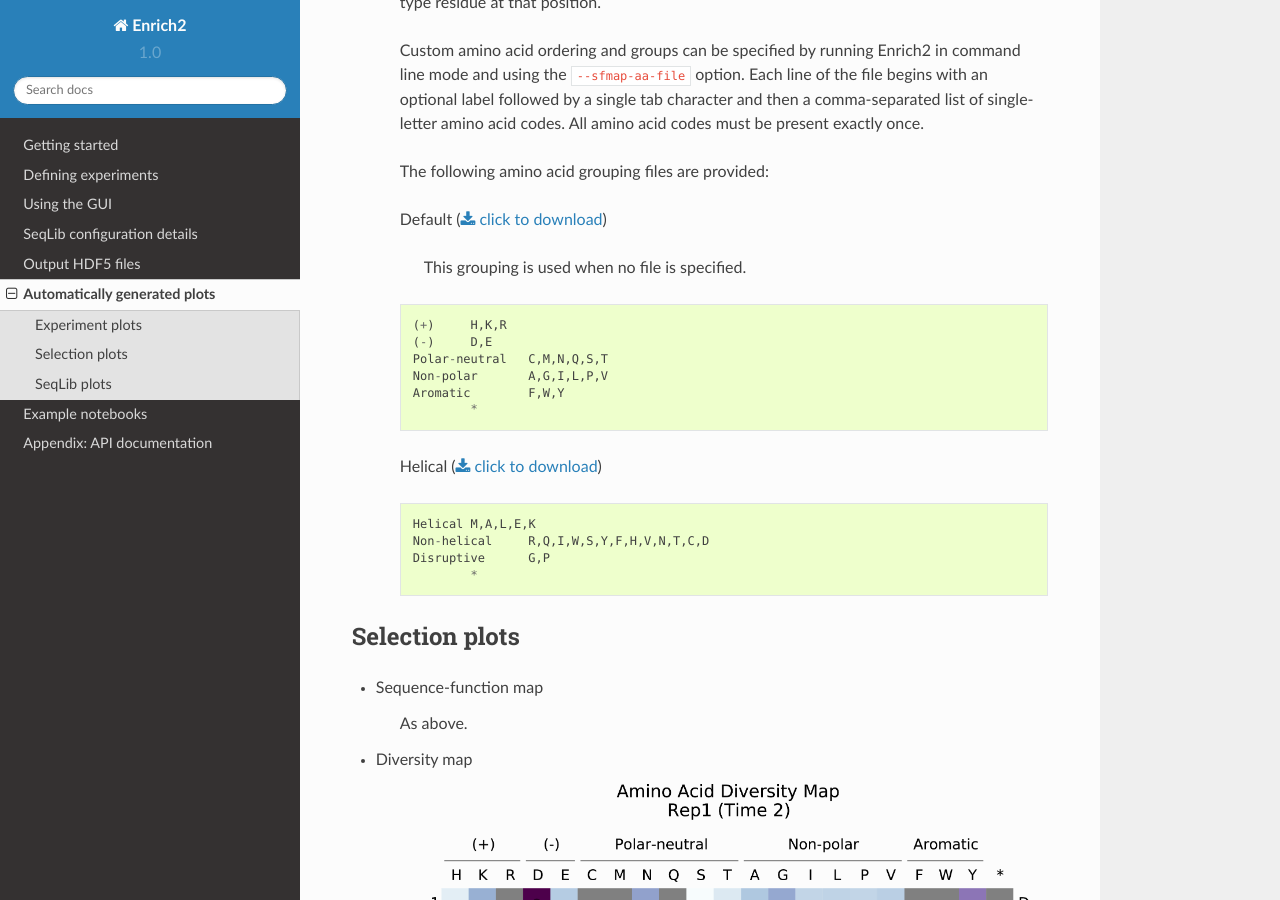
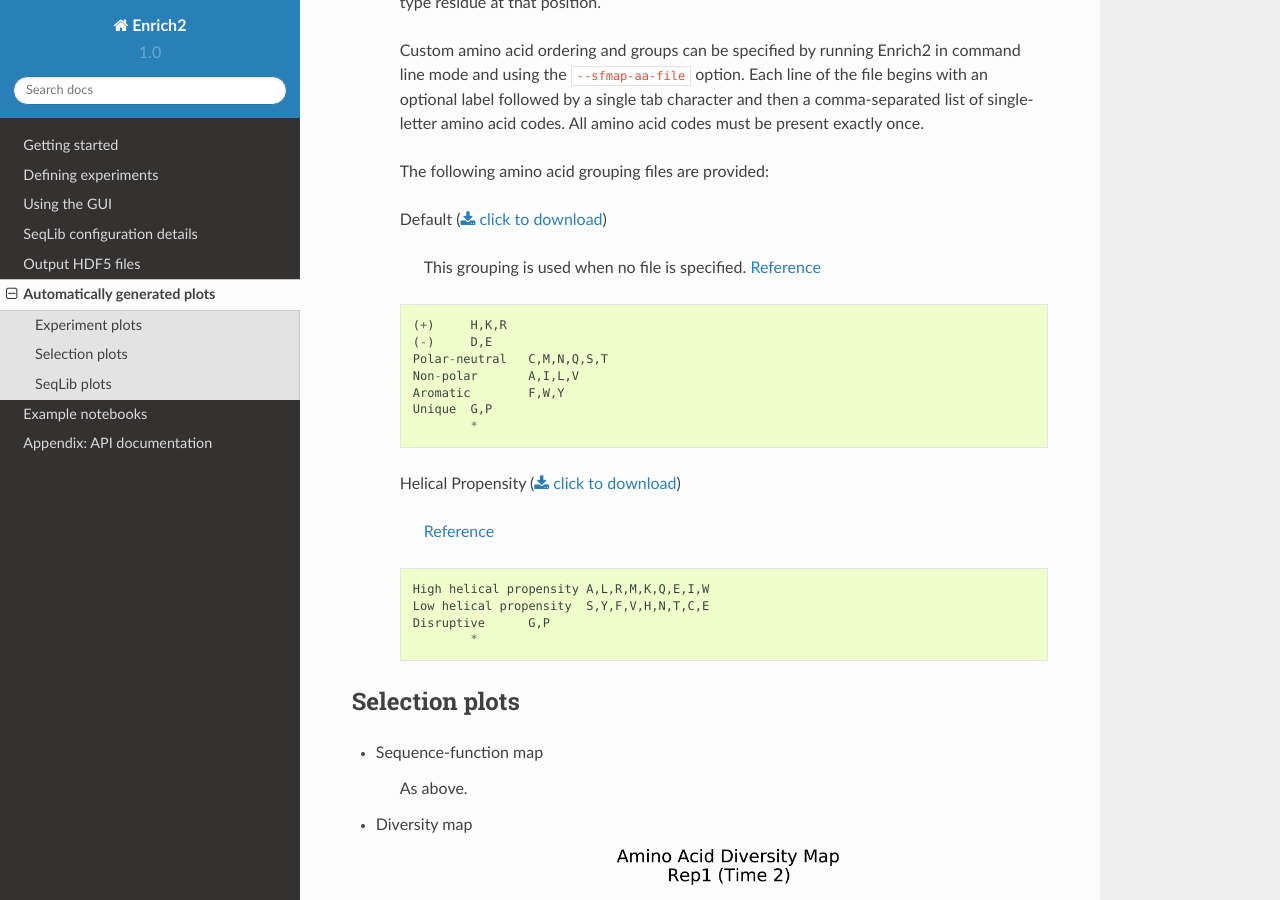
Before and after one commit to FowlerLab/Enrich2, a Sphinx documentation site: the page built from docs/plots.rst, in a window 1280 px wide and 900 px high, scrolled down 1702 px. Built offline with Sphinx 7.4.7 and the Read the Docs theme 2.0.0, drawn with Linux system fonts in a browser that asks for light colours; formulas are drawn with MathJax 3.

Commit message:
Updated sequence-function map amino acid groupings.

```diff
--- a/docs/_static/sfmap_aa_files/aa_helical.txt
+++ /dev/null
@@ -1,4 +0,0 @@
-Helical	M,A,L,E,K
-Non-helical	R,Q,I,W,S,Y,F,H,V,N,T,C,D
-Disruptive	G,P
-	*
--- a/docs/_static/sfmap_aa_files/aa_default.txt
+++ b/docs/_static/sfmap_aa_files/aagroup_default.txt
@@ -1,6 +1,7 @@
 (+)	H,K,R
 (-)	D,E
 Polar-neutral	C,M,N,Q,S,T
-Non-polar	A,G,I,L,P,V
+Non-polar	A,I,L,V
 Aromatic	F,W,Y
+Unique	G,P
 	*
--- /dev/null
+++ b/docs/_static/sfmap_aa_files/aagroup_helical_propensity.txt
@@ -0,0 +1,4 @@
+High helical propensity	A,L,R,M,K,Q,E,I,W
+Low helical propensity	S,Y,F,V,H,N,T,C,E
+Disruptive	G,P
+	*
--- a/docs/plots.rst
+++ b/docs/plots.rst
@@ -22,15 +22,17 @@ Experiment plots
 
     The following amino acid grouping files are provided:
 
-    Default (:download:`click to download <_static/sfmap_aa_files/aa_default.txt>`)
+    Default (:download:`click to download <_static/sfmap_aa_files/aagroup_default.txt>`)
 
-        This grouping is used when no file is specified.
+        This grouping is used when no file is specified. `Reference <http://www.sigmaaldrich.com/life-science/metabolomics/learning-center/amino-acid-reference-chart.html>`_
 
-    .. literalinclude:: _static/sfmap_aa_files/aa_default.txt
+    .. literalinclude:: _static/sfmap_aa_files/aagroup_default.txt
 
-    Helical (:download:`click to download <_static/sfmap_aa_files/aa_helical.txt>`)
+    Helical Propensity (:download:`click to download <_static/sfmap_aa_files/aagroup_helical_propensity.txt>`)
 
-    .. literalinclude:: _static/sfmap_aa_files/aa_helical.txt
+        `Reference <https://www.ncbi.nlm.nih.gov/pmc/articles/PMC1299714/>`_
+
+    .. literalinclude:: _static/sfmap_aa_files/aagroup_helical_propensity.txt
 
 Selection plots
 --------------------------------------------
```
Also changed, not shown: 1 other file.
